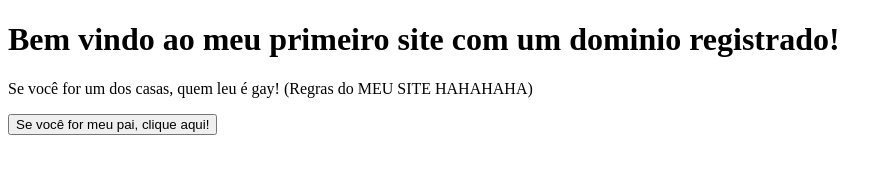
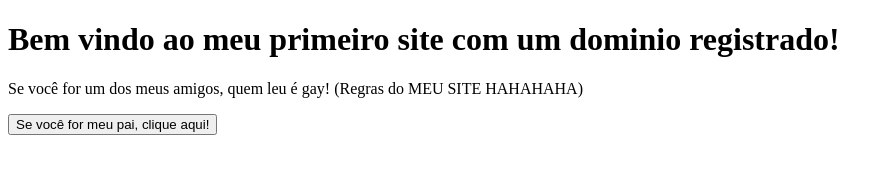
Before and after one commit to CaiooLucas/tabnews, a Next.js app: page / in a window 1280 px wide. Shown: the top 170 px of the page, without its empty margins (0-892 px from the left). Built offline with nearby package versions, Linux system fonts and the light colour scheme.

Commit message:
Mudei a mensagem do paragrafo

```diff
--- a/pages/index.js
+++ b/pages/index.js
@@ -3,7 +3,8 @@ function Home() {
     <>
       <h1>Bem vindo ao meu primeiro site com um dominio registrado!</h1>
       <p>
-        Se você for um dos casas, quem leu é gay! (Regras do MEU SITE HAHAHAHA)
+        Se você for um dos meus amigos, quem leu é gay! (Regras do MEU SITE
+        HAHAHAHA)
       </p>
       <button
         onClick={() =>
```
